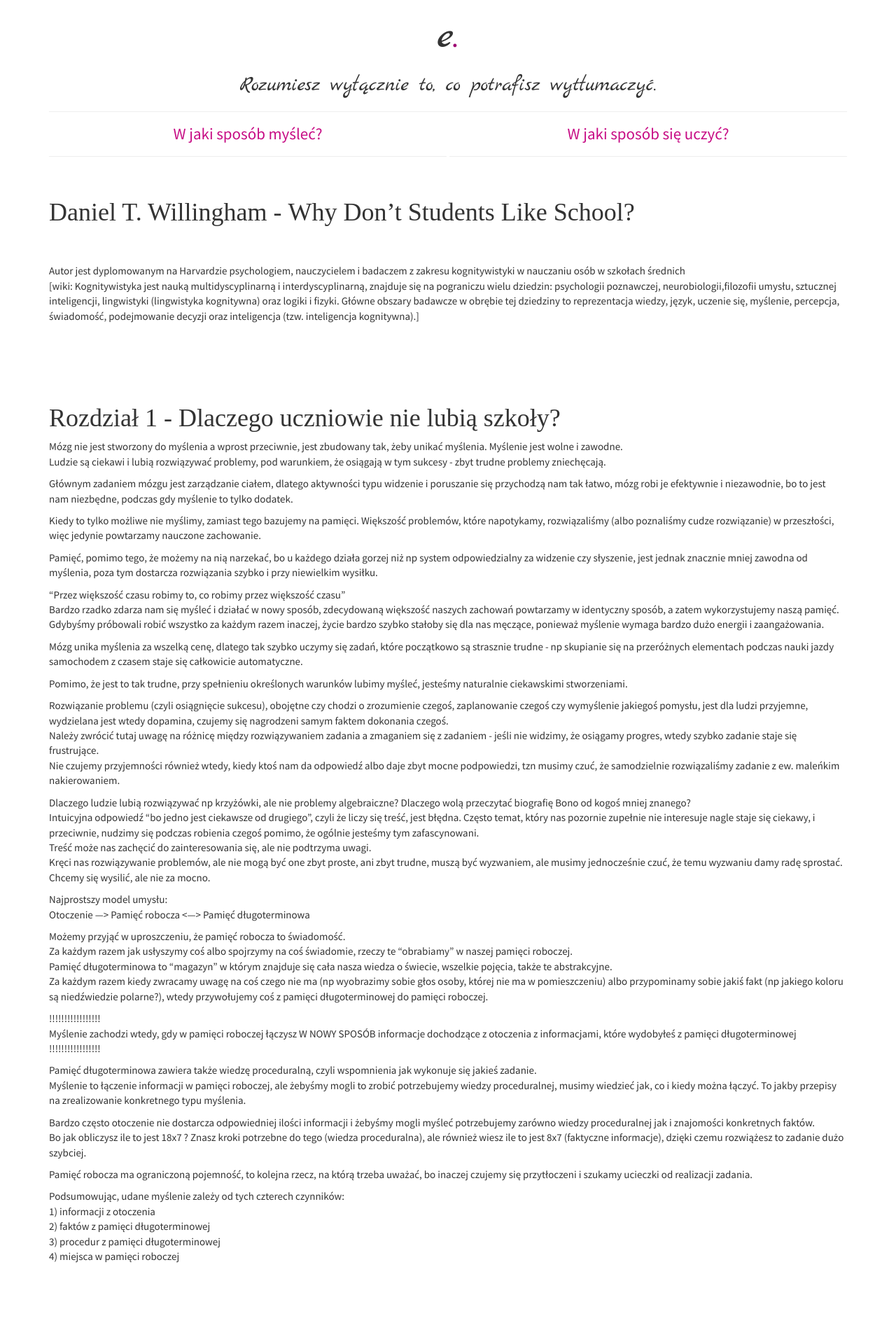
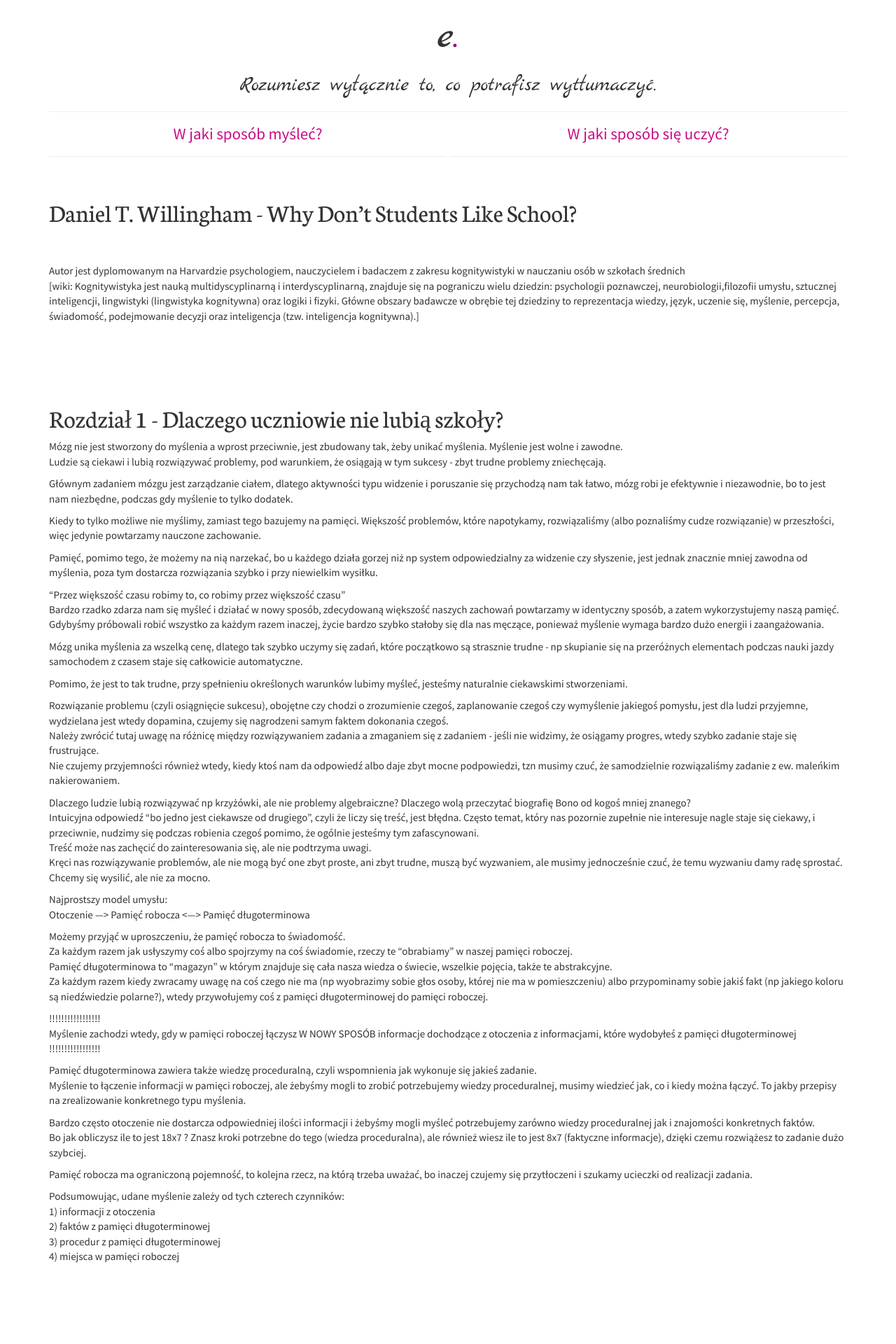
Before and after one commit to esencje/esencje.github.io, a Jekyll site: the page built from notatki-z-ksiazek/why-dont-students-like-school.md, in a window 1280 px wide. Shown: the top 1920 px of the page at 70% size. Built offline with Jekyll 4.4.1, drawn with Linux system fonts in a browser that asks for light colours.

Commit message:
Update main.css

```diff
--- a/css/main.css
+++ b/css/main.css
@@ -17,7 +17,7 @@
 }
 
 h1, h2, h3, h4, h5, h6, .h1, .h2, .h3, .h4, .h5, .h6 {
-	font-family: "Bree Serif";
+	font-family: "Neuton";
 }
 
 a {
```
